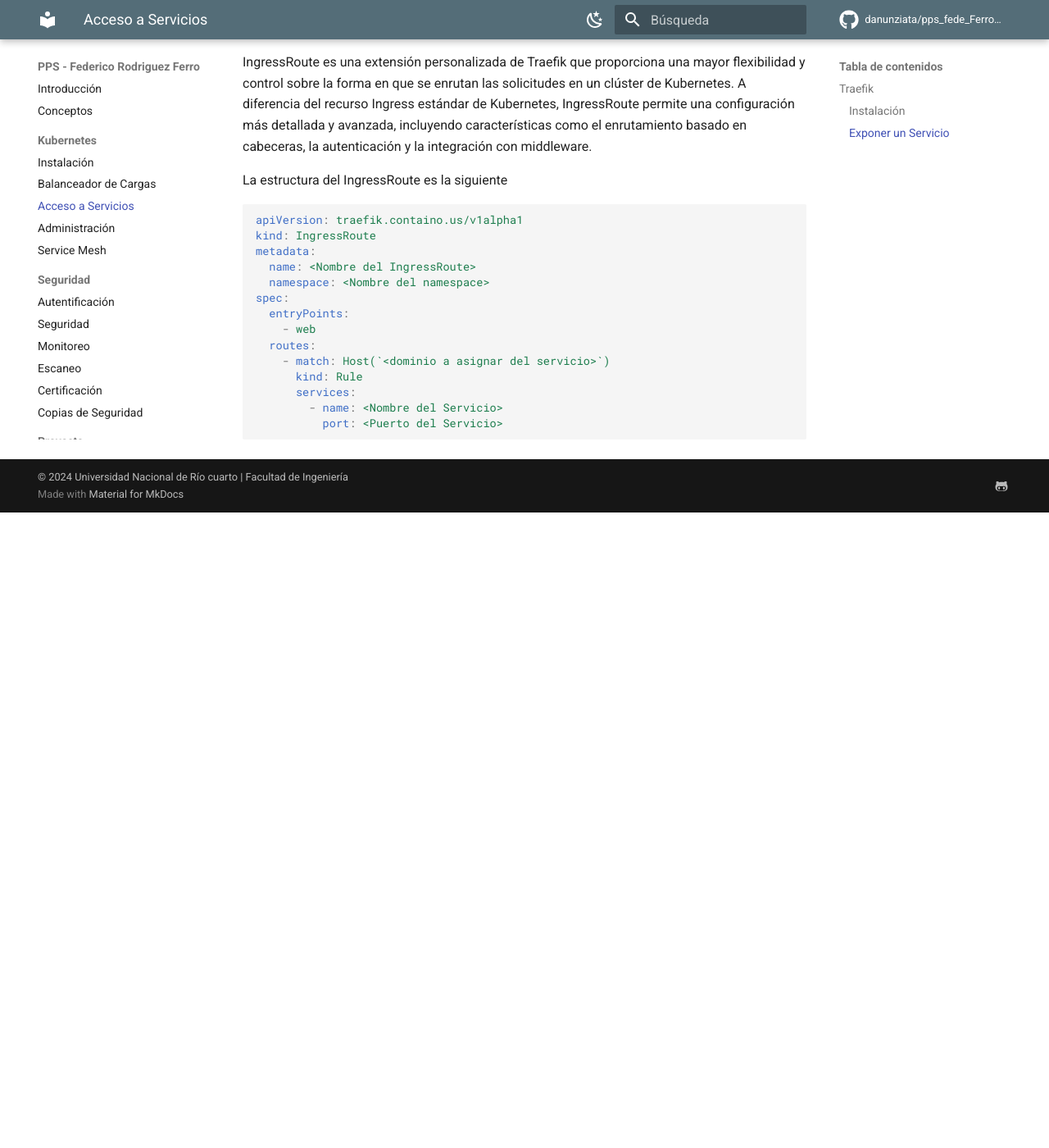
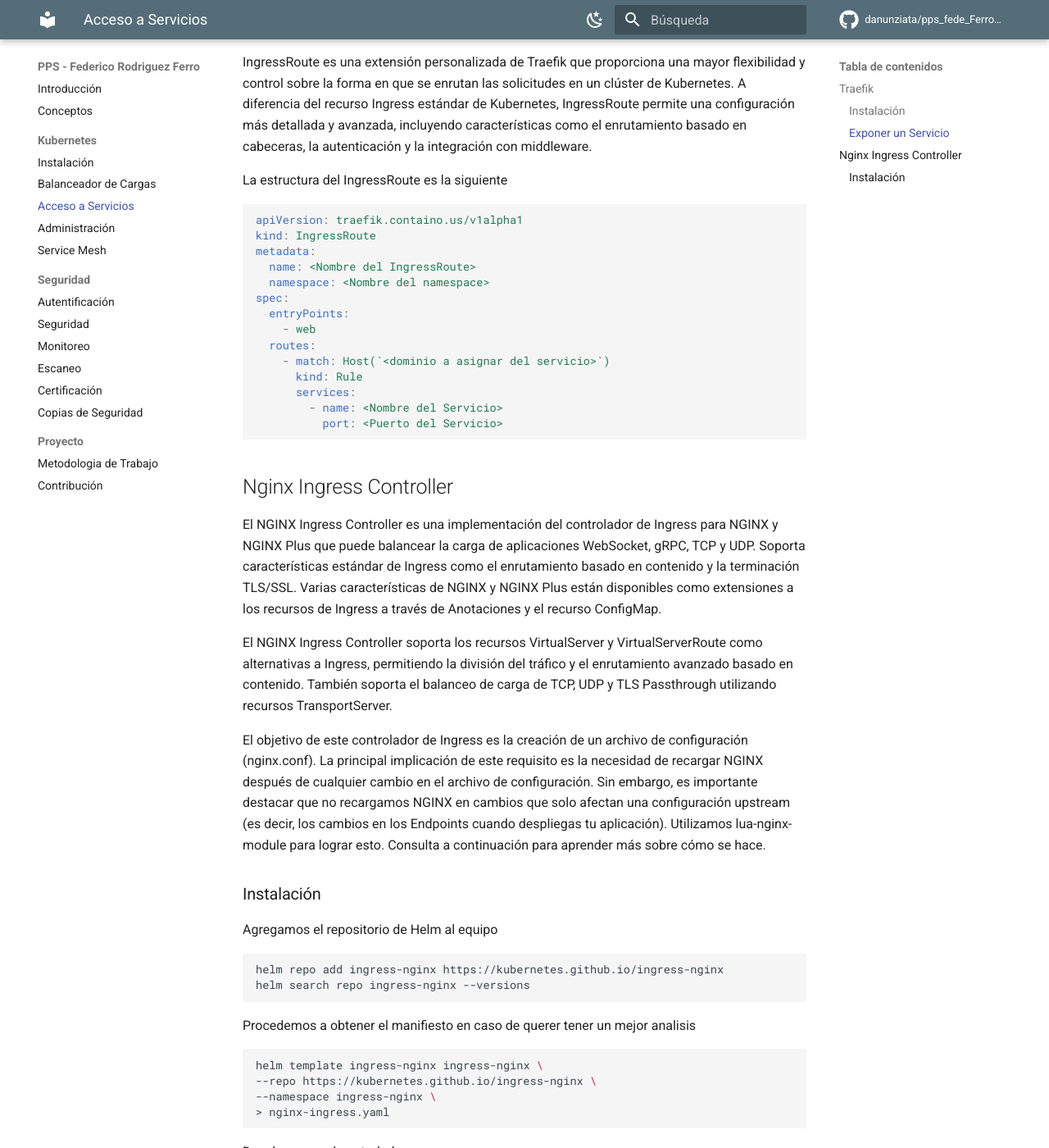
Before and after one commit to danunziata/pps_fede_Ferro_2024, an MkDocs documentation site: the page built from docs/kubernetes/ingress.md, in a window 1280 px wide and 1400 px high, scrolled down 3809 px. Shown: the whole window at 82% size. Built offline with MkDocs 1.6.1 and Material for MkDocs 9.7.7, drawn with Linux system fonts in a browser that asks for light colours; comment, search, counter and statistics services are not loaded; before the commit the page ends 4434 px from its top, so only the background shows below that; some of the changed text lies outside the part shown.

Commit message:
docs: added nginx ingress section

````diff
--- a/docs/kubernetes/ingress.md
+++ b/docs/kubernetes/ingress.md
@@ -175,3 +175,64 @@
         - name: <Nombre del Servicio>
           port: <Puerto del Servicio>
 ```
+
+## Nginx Ingress Controller
+
+El NGINX Ingress Controller es una implementación del controlador de Ingress para NGINX y NGINX Plus que puede balancear la carga de aplicaciones WebSocket, gRPC, TCP y UDP. Soporta características estándar de Ingress como el enrutamiento basado en contenido y la terminación TLS/SSL. Varias características de NGINX y NGINX Plus están disponibles como extensiones a los recursos de Ingress a través de Anotaciones y el recurso ConfigMap.
+
+El NGINX Ingress Controller soporta los recursos VirtualServer y VirtualServerRoute como alternativas a Ingress, permitiendo la división del tráfico y el enrutamiento avanzado basado en contenido. También soporta el balanceo de carga de TCP, UDP y TLS Passthrough utilizando recursos TransportServer.
+
+El objetivo de este controlador de Ingress es la creación de un archivo de configuración (nginx.conf). La principal implicación de este requisito es la necesidad de recargar NGINX después de cualquier cambio en el archivo de configuración. Sin embargo, es importante destacar que no recargamos NGINX en cambios que solo afectan una configuración upstream (es decir, los cambios en los Endpoints cuando despliegas tu aplicación). Utilizamos lua-nginx-module para lograr esto. Consulta a continuación para aprender más sobre cómo se hace.
+
+### Instalación
+
+Agregamos el repositorio de Helm al equipo
+
+```sh
+helm repo add ingress-nginx https://kubernetes.github.io/ingress-nginx
+helm search repo ingress-nginx --versions
+```
+
+Procedemos a obtener el manifiesto en caso de querer tener un mejor analisis
+
+```sh
+helm template ingress-nginx ingress-nginx \
+--repo https://kubernetes.github.io/ingress-nginx \
+--namespace ingress-nginx \
+> nginx-ingress.yaml
+```
+
+Desplegamos el controlador
+
+```sh
+kubectl create namespace ingress-nginx
+kubectl apply -f ./kubernetes/ingress/controller/nginx/manifests/nginx-ingress.${APP_VERSION}.yaml
+```
+
+Para pruebas, directamente exponemos un port-forwarding
+
+```sh
+kubectl -n ingress-nginx port-forward svc/ingress-nginx-controller 443
+```
+
+Para crear los ingress de distintos servicios a traves del ruteo por dominio usamos como template el siguiente yaml
+
+```yaml
+apiVersion: networking.k8s.io/v1
+kind: Ingress
+metadata:
+  name: <Nombre del Ingress>
+spec:
+  ingressClassName: nginx
+  rules:
+  - host: <Dominio>
+    http:
+      paths:
+      - path: /
+        pathType: Prefix
+        backend:
+          service:
+            name: <Nombre del servicio a exponer>
+            port:
+              number: <Numero del puerto a exponer>
+```
````
